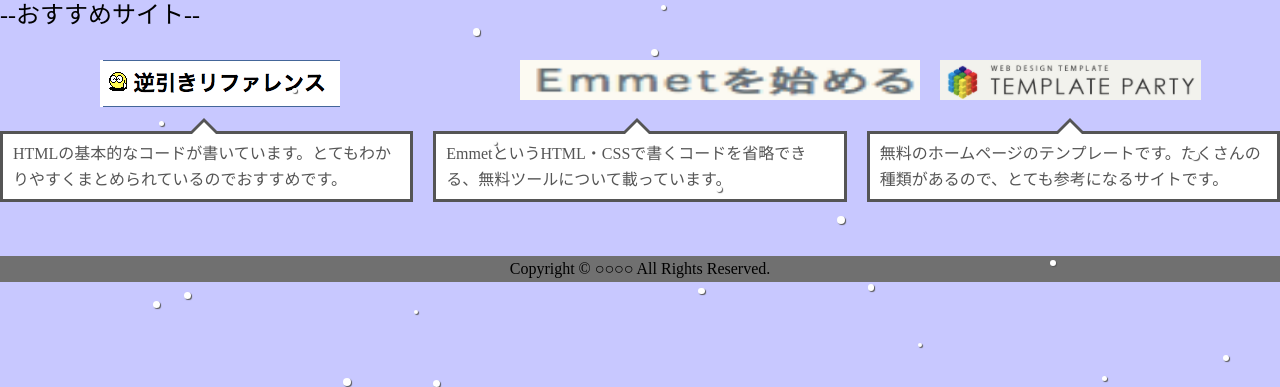
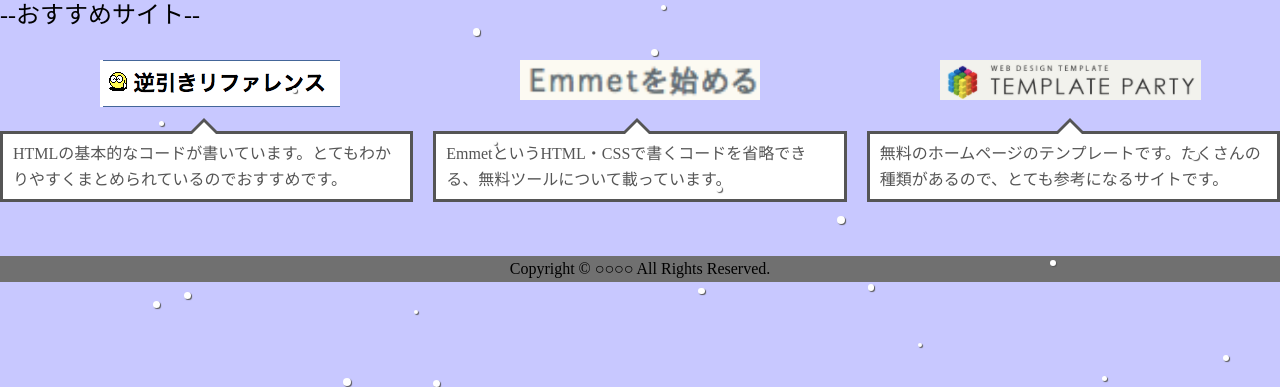
Before and after one commit to ohhagi0808/firstsite, a plain HTML site: page firstsite-master/home.html in a window 1280 px wide. Shown: the part 468-855 px from the top of the page. Drawn offline with nearby package versions, Linux system fonts and the light colour scheme; a web font is replaced by a local one.

Commit message:
Update les.css

```diff
--- a/firstsite-master/les.css
+++ b/firstsite-master/les.css
@@ -240,6 +240,6 @@
      border: 0;
      vertical-align: bottom;
      height: 5vh;
-     width: 50vh;
+     width: 30vh;
    }
  }
```
